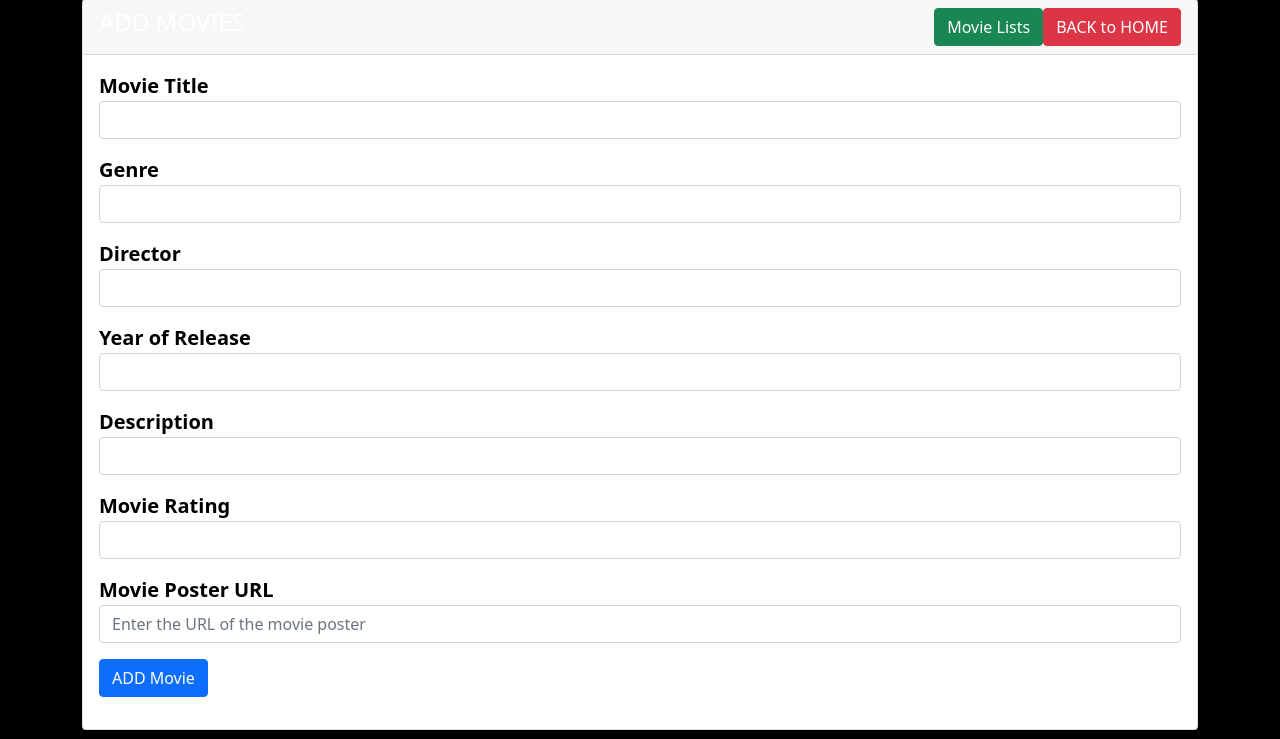
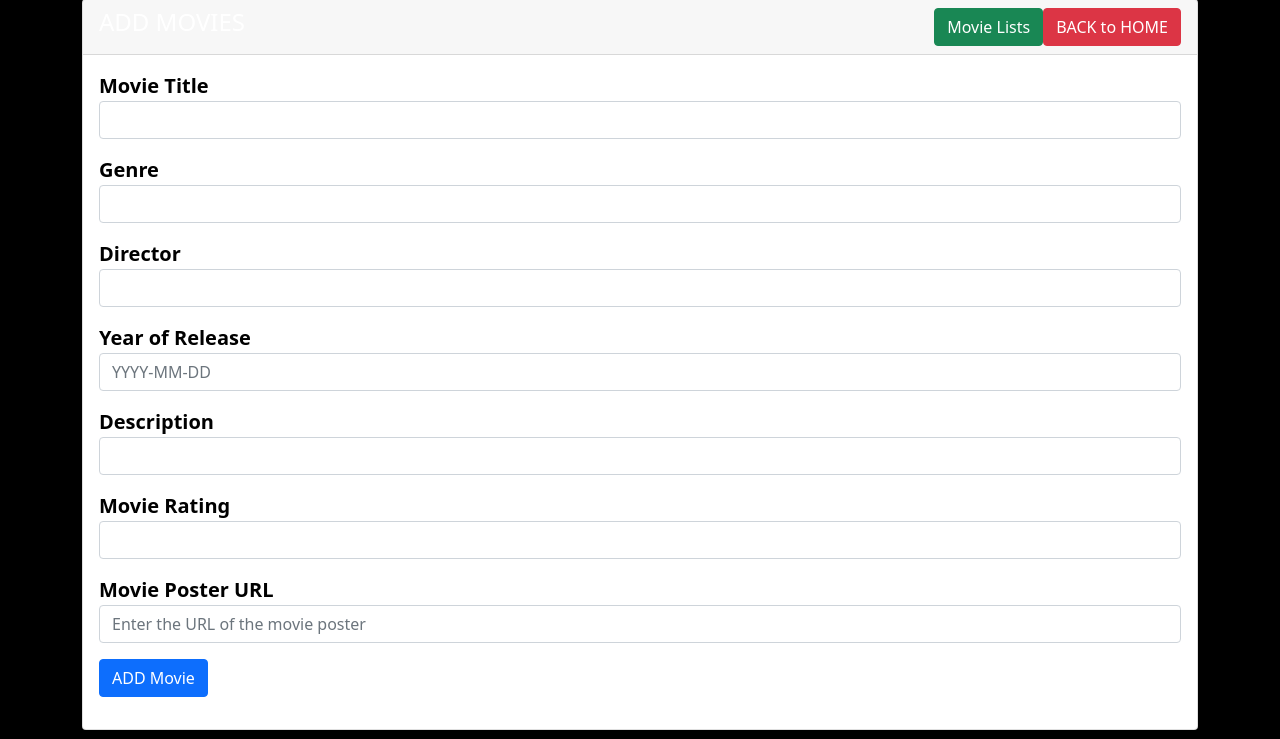
Before and after one commit to shalihin313/CSAD_Project, a PHP site: page /create.php in a window 1280 px wide. Shown: the part 97-836 px from the top of the page. Run offline with PHP 8.4, Linux system fonts and the light colour scheme.

Commit message:
from upadte

```diff
--- a/create.php
+++ b/create.php
@@ -50,7 +50,7 @@ session_start();
                             </div>
                             <div class="mb-3">
                                 <label>Year of Release</label>
-                                <input type="text" name="date" class="form-control" required>
+                                <input type="text" name="date" class="form-control" placeholder="YYYY-MM-DD" required>
                             </div>
                             <div class="mb-3">
                                 <label>Description</label>
```
